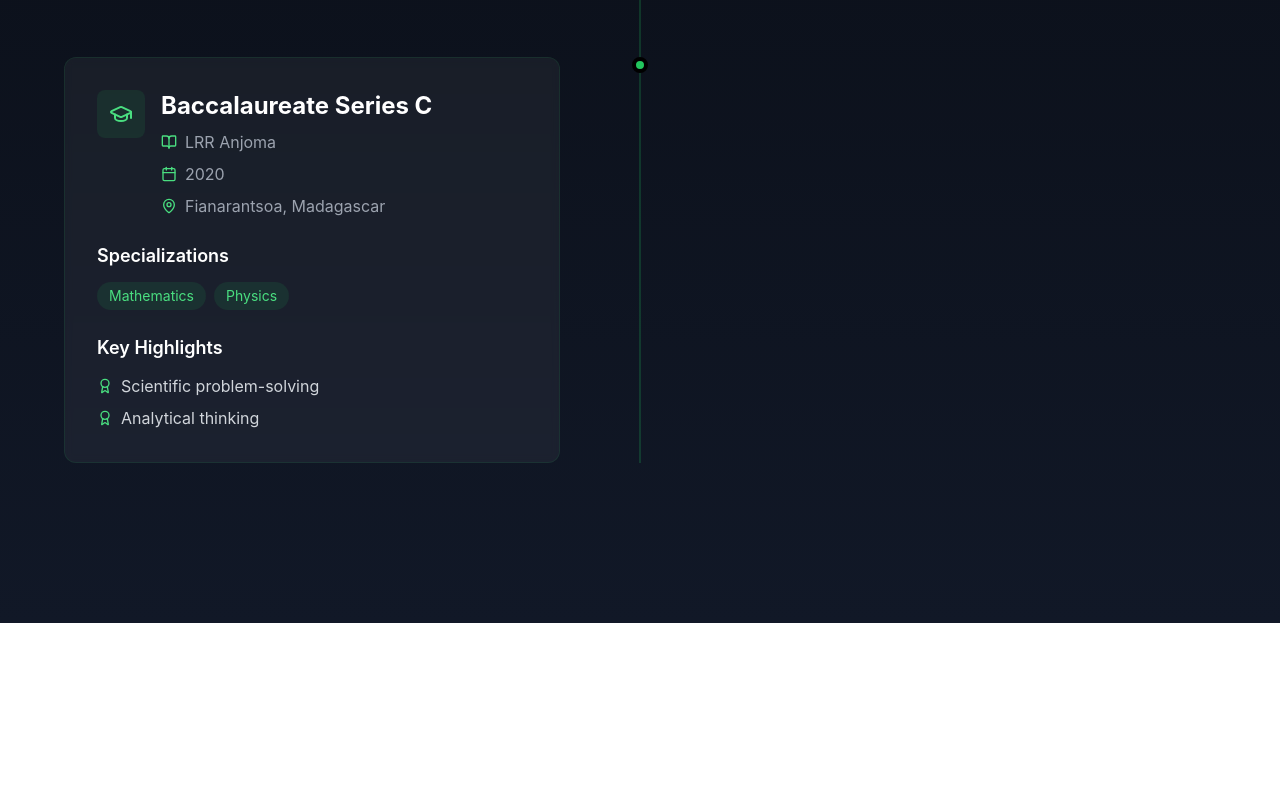
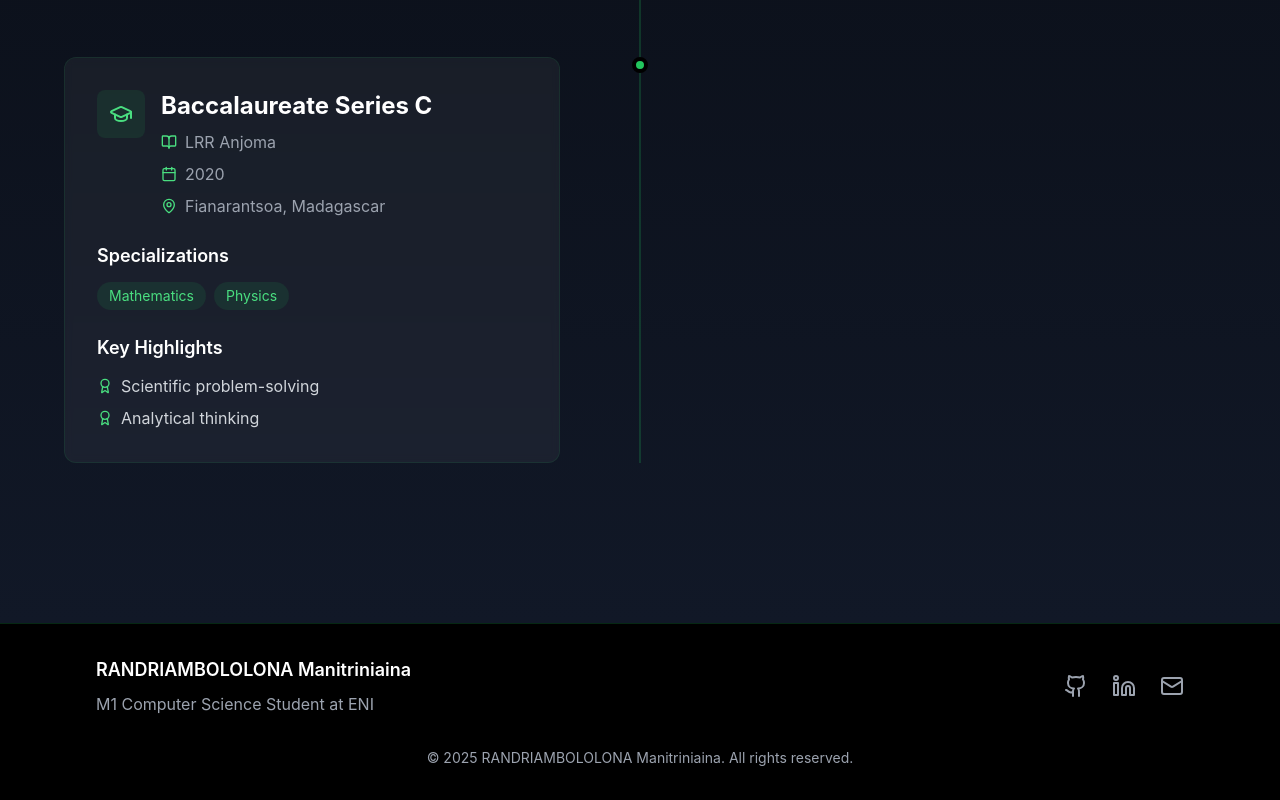
Before and after one commit to Manitriniaina2002/portfolio-personnal, a React (Vite) app: page / in a window 1280 px wide. Shown: the part 5036-5836 px from the top of the page. Before the commit the page ends 5659 px from the top, so only its background shows below. Built offline with nearby package versions, Linux system fonts and the light colour scheme.

Commit message:
Add footer component
Adds a footer component to the application.  No further implementation details are specified.

```diff
--- /dev/null
+++ b/src/components/Footer.tsx
@@ -0,0 +1,52 @@
+
+import { Github, Linkedin, Mail } from "lucide-react";
+import { motion } from "framer-motion";
+
+export const Footer = () => {
+  return (
+    <footer className="bg-black text-white py-8 border-t border-green-500/20">
+      <div className="max-w-6xl mx-auto px-4 sm:px-6 lg:px-8">
+        <div className="flex flex-col md:flex-row justify-between items-center gap-6">
+          <div className="text-center md:text-left">
+            <h4 className="text-lg font-semibold mb-2">RANDRIAMBOLOLONA Manitriniaina</h4>
+            <p className="text-gray-400">M1 Computer Science Student at ENI</p>
+          </div>
+
+          <motion.div
+            initial={{ opacity: 0, y: 20 }}
+            animate={{ opacity: 1, y: 0 }}
+            transition={{ duration: 0.6 }}
+            className="flex items-center gap-6"
+          >
+            <a
+              href="https://github.com"
+              target="_blank"
+              rel="noopener noreferrer"
+              className="text-gray-400 hover:text-green-500 transition-colors"
+            >
+              <Github className="w-6 h-6" />
+            </a>
+            <a
+              href="https://linkedin.com"
+              target="_blank"
+              rel="noopener noreferrer"
+              className="text-gray-400 hover:text-green-500 transition-colors"
+            >
+              <Linkedin className="w-6 h-6" />
+            </a>
+            <a
+              href="mailto:votre.email@example.com"
+              className="text-gray-400 hover:text-green-500 transition-colors"
+            >
+              <Mail className="w-6 h-6" />
+            </a>
+          </motion.div>
+        </div>
+
+        <div className="mt-8 text-center text-gray-400 text-sm">
+          <p>&copy; {new Date().getFullYear()} RANDRIAMBOLOLONA Manitriniaina. All rights reserved.</p>
+        </div>
+      </div>
+    </footer>
+  );
+};
--- a/src/pages/Index.tsx
+++ b/src/pages/Index.tsx
@@ -2,6 +2,7 @@
 import { Hero } from "@/components/Hero";
 import { Experience } from "@/components/Experience";
 import { Education } from "@/components/Education";
+import { Footer } from "@/components/Footer";
 
 const Index = () => {
   return (
@@ -9,6 +10,7 @@ const Index = () => {
       <Hero />
       <Experience />
       <Education />
+      <Footer />
     </div>
   );
 };
```
